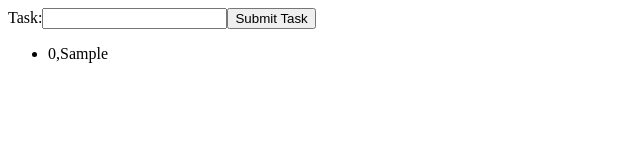
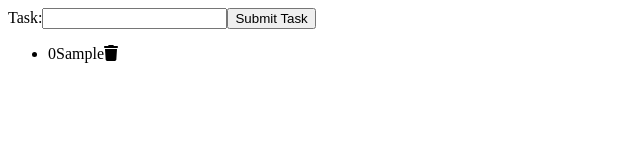
Before and after one commit to abydenes/task-app, a React (Create React App) app: page / in a window 1280 px wide. Both pictures are taken after typing "Sample" into the empty fields and a click on the button "Submit Task". Shown: the top 160 px of the page, without its empty margins (0-640 px from the left). Built offline with nearby package versions, Linux system fonts and the light colour scheme.

Commit message:
Implement delete button

```diff
--- a/package.json
+++ b/package.json
@@ -3,6 +3,9 @@
   "version": "0.1.0",
   "private": true,
   "dependencies": {
+    "@fortawesome/fontawesome-svg-core": "^6.2.1",
+    "@fortawesome/free-solid-svg-icons": "^6.2.1",
+    "@fortawesome/react-fontawesome": "^0.2.0",
     "@testing-library/jest-dom": "^5.16.5",
     "@testing-library/react": "^13.4.0",
     "@testing-library/user-event": "^13.5.0",
--- a/src/App.js
+++ b/src/App.js
@@ -38,6 +38,13 @@ class App extends React.Component {
     });
   };
 
+  onClickDelete = (e) => {
+    const value = e.target.parentElement.parentElement.textContent;
+    this.setState({
+      tasks: this.state.tasks.filter((x) => x.text !== value),
+    });
+  };
+
   render() {
     return (
       <div>
@@ -52,7 +59,10 @@ class App extends React.Component {
           </label>
           <button onClick={this.onSubmitTask}>Submit Task</button>
         </form>
-        <Overview tasks={this.state.tasks} />
+        <Overview
+          tasks={this.state.tasks}
+          handleDelete={(e) => this.onClickDelete(e)}
+        />
       </div>
     );
   }
--- a/src/components/Overview.js
+++ b/src/components/Overview.js
@@ -1,13 +1,17 @@
 import React from "react";
+import { FontAwesomeIcon } from "@fortawesome/react-fontawesome";
+import { faTrash } from "@fortawesome/free-solid-svg-icons";
 
-export default function Overview({ tasks }) {
-  console.log(tasks)
+export default function Overview({ tasks, handleDelete }) {
   return (
     <ul>
       {tasks.map((task) => (
         <li key={task.id}>
-          {task.step},
-          {task.text}
+          {task.step}
+          <span>
+            {task.text}
+            <FontAwesomeIcon icon={faTrash} onClick={handleDelete} />
+          </span>
         </li>
       ))}
     </ul>
```
Also changed, not shown: 1 other file (tests, documents, lock files or other folders).
